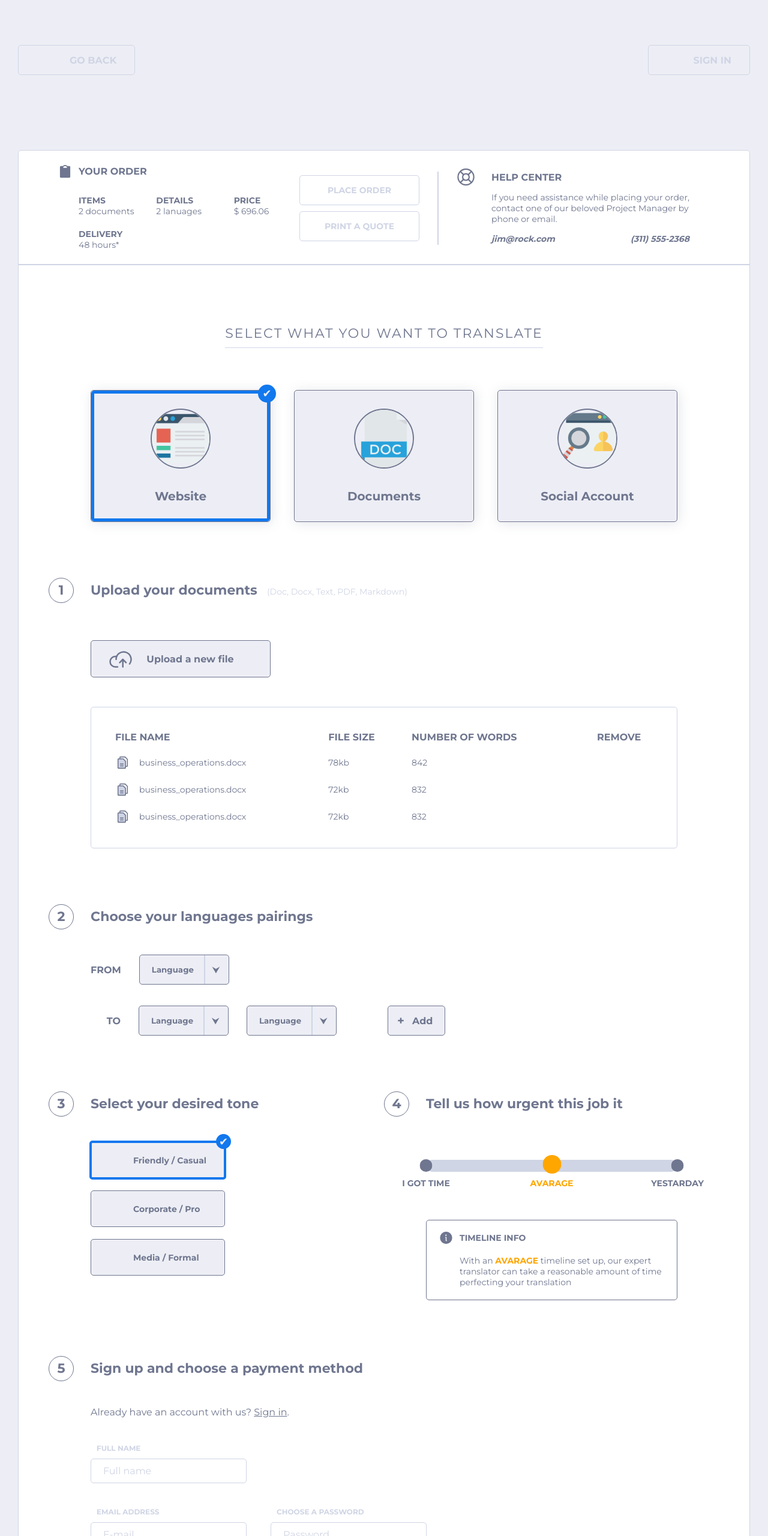
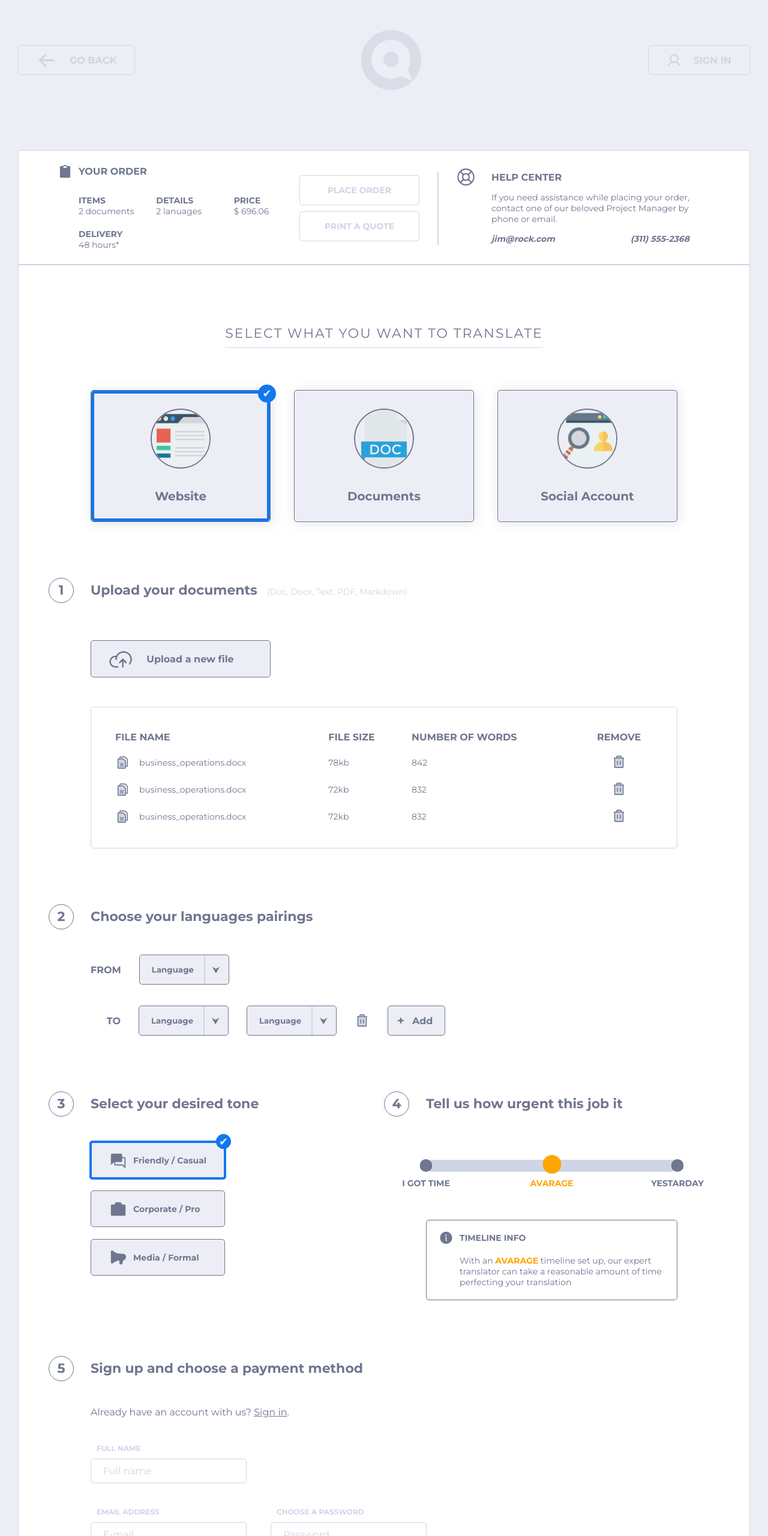
Before and after one commit to DmytryjK/formPractice, a website: page src/index.html in a window 1280 px wide. Shown: the top 2560 px of the page at 60% size. Drawn offline with nearby package versions, Linux system fonts and the light colour scheme; files that its build step writes are made by us from their sources; the site is published under a folder, as on GitHub Pages, so addresses that start at the root find nothing; files whose address does not match are found by name.

Commit message:
correct icon links

```diff
--- a/src/index.html
+++ b/src/index.html
@@ -14,16 +14,16 @@
         <div class="container">
             <button class="main-btn header__btn-back" type="button">
                 <svg class="header__icon-back" height="35" width="35">
-                    <use xlink:href="/sprites/sprites.svg#icons--arrow-left"></use>
+                    <use xlink:href="./sprites/sprites.svg#icons--arrow-left"></use>
                 </svg>
                 <span class="header__btn-text">Go back</span>
             </button>
             <svg class="header__logo" height="100" width="100">
-                <use xlink:href="/sprites/sprites.svg#icons--bg-order"></use>
+                <use xlink:href="./sprites/sprites.svg#icons--bg-order"></use>
             </svg>
             <button class="main-btn header__btn-signin" type="button">
                 <svg class="header__icon-signin" height="25" width="25">
-                    <use xlink:href="/sprites/sprites.svg#icons--user-login"></use>
+                    <use xlink:href="./sprites/sprites.svg#icons--user-login"></use>
                 </svg>
                 <span class="header__btn-text">Sign in</span>
             </button>
@@ -114,7 +114,7 @@
                                     <td>
                                         <button class="upload__remove-btn" type="button">
                                             <svg class="upload__remove-icon" width="25" height="25">
-                                                <use xlink:href="/sprites/sprites.svg#icons--trash"></use>
+                                                <use xlink:href="./sprites/sprites.svg#icons--trash"></use>
                                             </svg>
                                         </button>
                                     </td>
@@ -126,7 +126,7 @@
                                     <td>
                                         <button class="upload__remove-btn" type="button">
                                             <svg class="upload__remove-icon" width="25" height="25">
-                                                <use xlink:href="/sprites/sprites.svg#icons--trash"></use>
+                                                <use xlink:href="./sprites/sprites.svg#icons--trash"></use>
                                             </svg>
                                         </button>
                                     </td>
@@ -138,7 +138,7 @@
                                     <td>
                                         <button class="upload__remove-btn" type="button">
                                             <svg class="upload__remove-icon" width="25" height="25">
-                                                <use xlink:href="/sprites/sprites.svg#icons--trash"></use>
+                                                <use xlink:href="./sprites/sprites.svg#icons--trash"></use>
                                             </svg>
                                         </button>
                                     </td>
@@ -181,7 +181,7 @@
                                     </div>
                                     <button class="choose-languages__remove-btn" type="button">
                                         <svg class="choose-languages__remove-icon" width="25" height="25">
-                                            <use xlink:href="/sprites/sprites.svg#icons--trash"></use>
+                                            <use xlink:href="./sprites/sprites.svg#icons--trash"></use>
                                         </svg>
                                     </button>
                                     <button class="choose-languages__add-btn" type="button">Add</button>
@@ -197,7 +197,7 @@
                                         <span class="default-radio__title">
                                             Friendly / Casual
                                             <svg class="default-radio__icon-title" width="30" height="30">
-                                                <use xlink:href="/sprites/sprites.svg#icons--chats"></use>
+                                                <use xlink:href="./sprites/sprites.svg#icons--chats"></use>
                                             </svg>
                                         </span>
                                         <input class="default-radio__input" type="radio" name="desired tone" value="friendly, casual" checked>
@@ -207,7 +207,7 @@
                                         <span class="default-radio__title">
                                             Corporate / Pro
                                             <svg class="default-radio__icon-title" width="30" height="30">
-                                                <use xlink:href="/sprites/sprites.svg#icons--bag"></use>
+                                                <use xlink:href="./sprites/sprites.svg#icons--bag"></use>
                                             </svg>
                                         </span>
                                         <input class="default-radio__input" type="radio" name="desired tone" value="corporate, pro">
@@ -217,7 +217,7 @@
                                         <span class="default-radio__title">
                                             Media / Formal
                                             <svg class="default-radio__icon-title" width="30" height="30">
-                                                <use xlink:href="/sprites/sprites.svg#icons--megaphone"></use>
+                                                <use xlink:href="./sprites/sprites.svg#icons--megaphone"></use>
                                             </svg>
                                         </span>
                                         <input class="default-radio__input" type="radio" name="desired tone" value="media, formal">
@@ -341,25 +341,25 @@
                     <li class="social__items">
                         <a href="#" class="social__link">Facebook</a>
                         <svg class="social__icon" width="30" height="30">
-                            <use xlink:href="/sprites/sprites.svg#icons--facebook-logo"></use>
+                            <use xlink:href="./sprites/sprites.svg#icons--facebook-logo"></use>
                         </svg>
                     </li>
                     <li class="social__items">
                         <a href="#" class="social__link">Twitter</a>
                         <svg class="social__icon" width="30" height="30">
-                            <use xlink:href="/sprites/sprites.svg#icons--twitter-logo"></use>
+                            <use xlink:href="./sprites/sprites.svg#icons--twitter-logo"></use>
                         </svg>
                     </li>
                     <li class="social__items">
                         <a href="#" class="social__link">Linkedin</a>
                         <svg class="social__icon" width="30" height="30">
-                            <use xlink:href="/sprites/sprites.svg#icons--linkedin-logo"></use>
+                            <use xlink:href="./sprites/sprites.svg#icons--linkedin-logo"></use>
                         </svg>
                     </li>
                 </ul>
             </div>
             <svg class="footer__image" width="120">
-                <use xlink:href="/sprites/sprites.svg#icons--bg-order-footer"></use>
+                <use xlink:href="./sprites/sprites.svg#icons--bg-order-footer"></use>
             </svg>
         </div>
     </footer>
```
